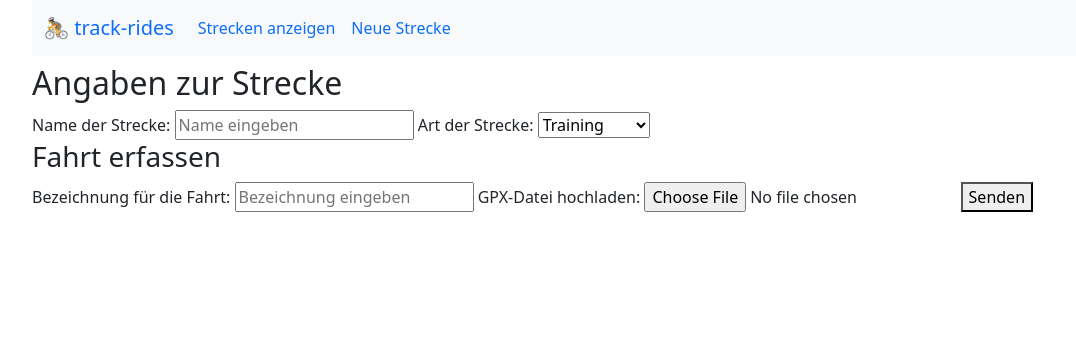
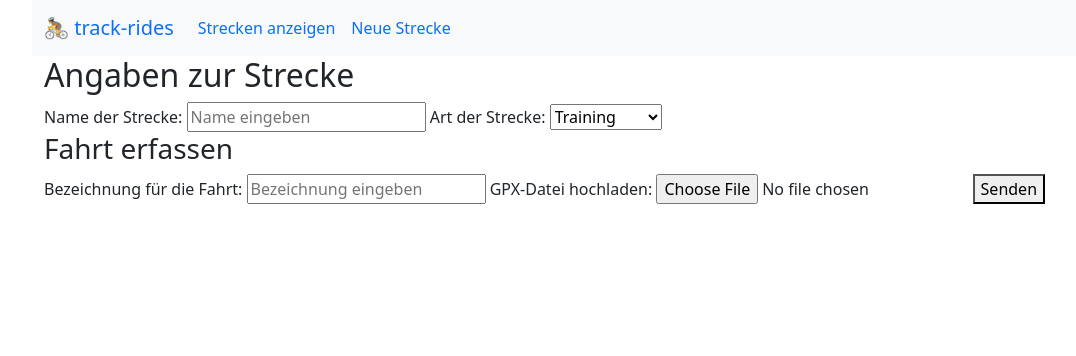
Before and after one commit to iorala/track-rides, a Flask app: page /new_route in a window 1280 px wide. Shown: the top 356 px of the page, without its empty margins (50-1126 px from the left). Run offline with Flask 2, Linux system fonts and the light colour scheme.

Commit message:
update Bootstrap

```diff
--- a/templates/header.html
+++ b/templates/header.html
@@ -41,3 +41,4 @@
     </div>
   </div>
 </nav>
+<div class="container">
--- a/templates/new_ride.html
+++ b/templates/new_ride.html
@@ -7,6 +7,7 @@
     - titel: neue Fahrt
 -->
 {% include "header.html" %}
+
     <h1>{{title}}</h1>
     <form action="{{url_for('new_ride_add', id_route=id_route)}}" method="POST" enctype = "multipart/form-data">
         <h3>Fahrt erfassen</h3>
@@ -16,4 +17,5 @@
             <input type = "file" name="gpx_file" id="gpx_file"/>
         <button type="submit">Senden</button>
     </form>
+
 {% include "footer.html" %}
--- a/templates/new_route.html
+++ b/templates/new_route.html
@@ -7,8 +7,6 @@
 Titel: neue Strecke erstellen
 -->
 {% include "header.html" %}
-
-    <h1>{{title}}</h1>
     <form action="new_route_add" method="POST" enctype = "multipart/form-data">
         <h2>Angaben zur Strecke</h2>
         <label for="route_name">Name der Strecke:</label>
@@ -27,5 +25,4 @@ Titel: neue Strecke erstellen
             <input type = "file" name="gpx_file" id="gpx_file"/>
         <button type="submit">Senden</button>
     </form>
-
 {% include "footer.html" %}
--- a/templates/show_routes.html
+++ b/templates/show_routes.html
@@ -10,8 +10,6 @@ Shows the data for one route
 - ToDo: Create tiles
 -->
 {% include "header.html" %}
-
-
 	<h1>{{title}}</h1>
 	<ul>
 	{% for id,route in routes.items() %}
--- a/templates/view_ride.html
+++ b/templates/view_ride.html
@@ -8,6 +8,7 @@ shows the data of a single ride
     - Altitudes
 Titel: Fahrt ansehen
 -->
+
 
 {% include "header.html" %}
 
--- a/templates/view_route.html
+++ b/templates/view_route.html
@@ -7,6 +7,7 @@ Shows the data for one route
 - ToDo: Button to add ride
 -->
 {% include "header.html" %}
+<div class="container">
 
 	<h1>{{title}}</h1>
 	<h2>type: {{ routes[id_route]["type"] }}</h2>
@@ -22,6 +23,4 @@ Shows the data for one route
 
 
 <h2></h2>
-
-
 {% include "footer.html" %}
```
Also changed, not shown: templates/main.html (line endings or trailing spaces).
